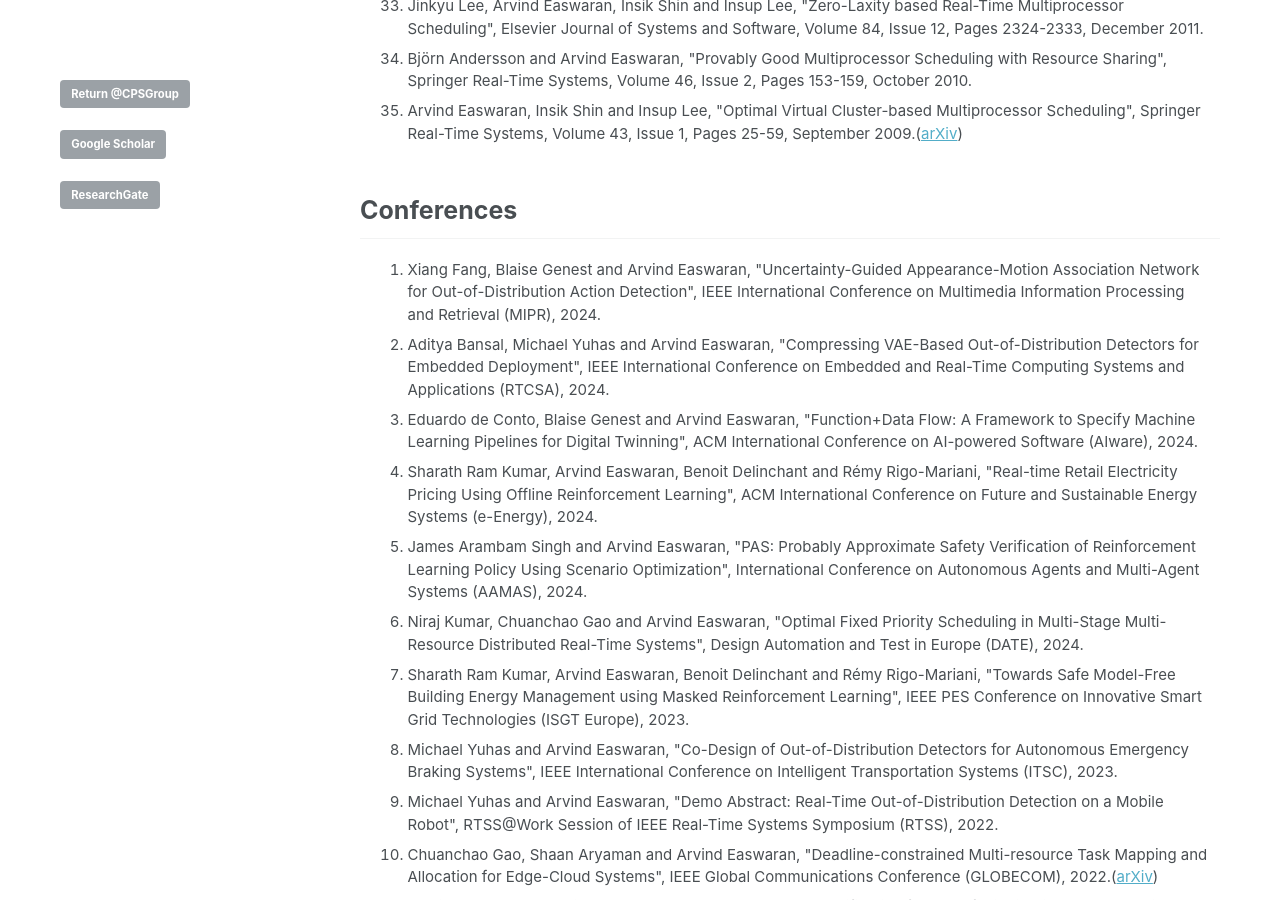
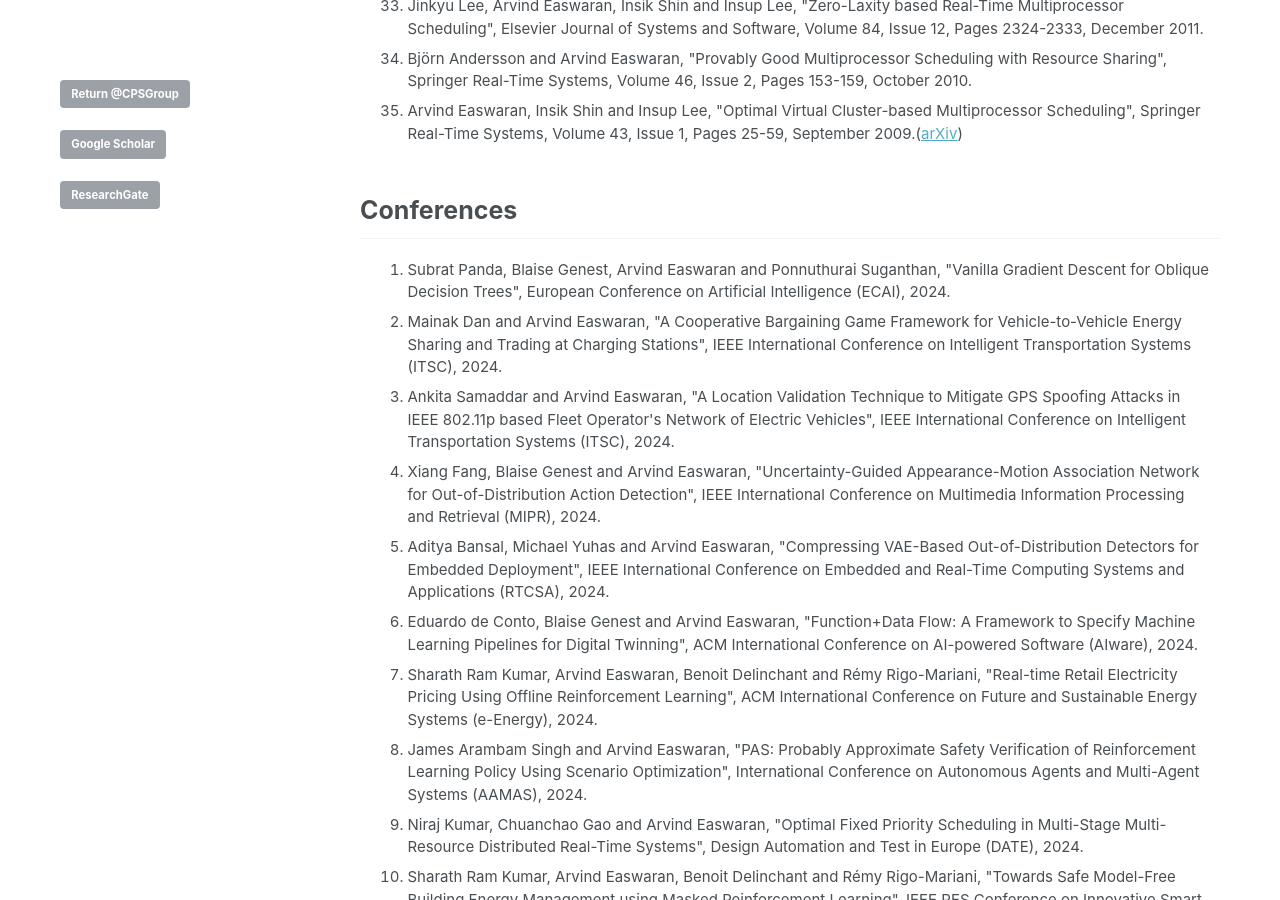
Before and after one commit to CPS-research-group/CPS-research-group.github.io, a Jekyll site: the page built from _pages/research_profile.md, in a window 1280 px wide and 900 px high, scrolled down 2446 px. Built offline with Jekyll 4.4.1, drawn with Linux system fonts in a browser that asks for light colours.

Commit message:
iUpdates.

```diff
--- a/_pages/research_profile.md
+++ b/_pages/research_profile.md
@@ -62,6 +62,9 @@ a.a:active {color:#0000FF; text-decoration:none;}
 
 ## Conferences
    <ol>
+   			<li class="a">Subrat Panda, Blaise Genest, Arvind Easwaran and Ponnuthurai Suganthan, "Vanilla Gradient Descent for Oblique Decision Trees", European Conference on Artificial Intelligence (ECAI), 2024.</li>
+   			<li class="a">Mainak Dan and Arvind Easwaran, "A Cooperative Bargaining Game Framework for Vehicle-to-Vehicle Energy Sharing and Trading at Charging Stations", IEEE International Conference on Intelligent Transportation Systems (ITSC), 2024.</li>
+   			<li class="a">Ankita Samaddar and Arvind Easwaran, "A Location Validation Technique to Mitigate GPS Spoofing Attacks in IEEE 802.11p based Fleet Operator's Network of Electric Vehicles", IEEE International Conference on Intelligent Transportation Systems (ITSC), 2024.</li>
 	    	<li class="a">Xiang Fang, Blaise Genest and Arvind Easwaran, "Uncertainty-Guided Appearance-Motion Association Network for Out-of-Distribution Action Detection", IEEE International Conference on Multimedia Information Processing and Retrieval (MIPR), 2024.</li>
 	    	<li class="a">Aditya Bansal, Michael Yuhas and Arvind Easwaran, "Compressing VAE-Based Out-of-Distribution Detectors for Embedded Deployment", IEEE International Conference on Embedded and Real-Time Computing Systems and Applications (RTCSA), 2024.</li>
    			<li class="a">Eduardo de Conto, Blaise Genest and Arvind Easwaran, "Function+Data Flow: A Framework to Specify Machine Learning  Pipelines for Digital Twinning", ACM International Conference on AI-powered Software (AIware), 2024.</li>
```
